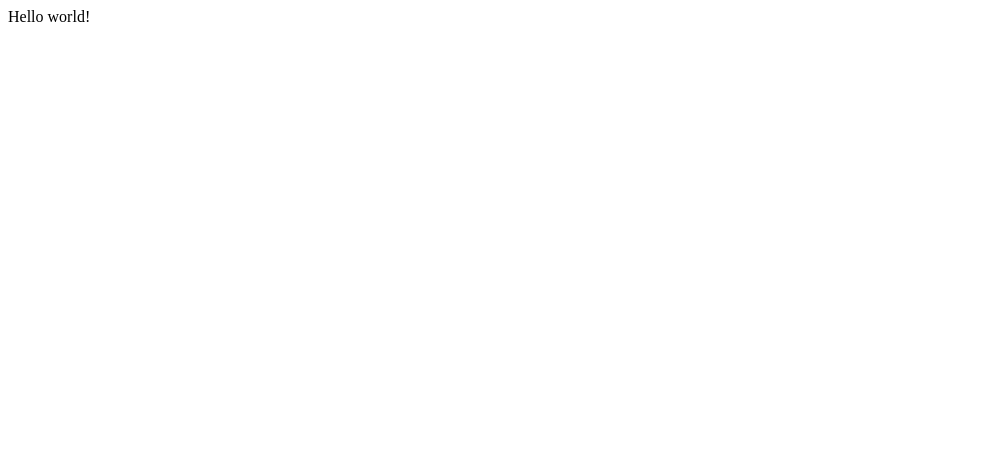
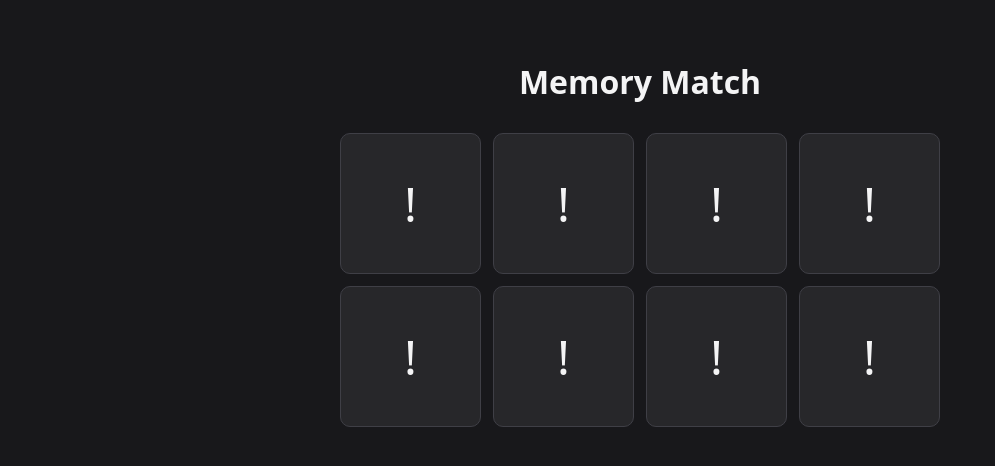
Before and after one commit to bikramiter/biks-react-playground, a React (Vite) app: page / in a window 1280 px wide. Shown: the top 466 px of the page, without its empty margins (0-995 px from the left). Built offline with nearby package versions, Linux system fonts and the light colour scheme.

Commit message:
feat: implement memory match game using state-driven approach

```diff
--- a/src/App.tsx
+++ b/src/App.tsx
@@ -1,7 +1,88 @@
+import { useEffect, useState } from "react";
 import "./App.css";
 
 function App() {
-  return <>Hello world!</>;
+  const initialCards = [
+    { id: 1, value: "🐶", isFlipped: false, isMatched: false },
+    { id: 2, value: "🐱", isFlipped: false, isMatched: false },
+    { id: 3, value: "🦊", isFlipped: false, isMatched: false },
+    { id: 4, value: "🐸", isFlipped: false, isMatched: false },
+    { id: 5, value: "🦊", isFlipped: false, isMatched: false },
+    { id: 6, value: "🐸", isFlipped: false, isMatched: false },
+    { id: 7, value: "🐶", isFlipped: false, isMatched: false },
+    { id: 8, value: "🐱", isFlipped: false, isMatched: false },
+  ];
+  const [cards, setCards] = useState(initialCards);
+
+  useEffect(() => {
+    if (cards.filter((c) => c.isMatched).length === cards.length) {
+      alert(
+        "🎉🎊 Congratulations! 🎊🎉\n\n" +
+          "You matched every card!\n\n" +
+          "Game Over!",
+      );
+    }
+    const currentFlippedCards = cards.filter(
+      (card) => card.isFlipped && !card.isMatched,
+    );
+    if (currentFlippedCards.length === 2) {
+      //match - keep flipped
+      if (currentFlippedCards[0].value === currentFlippedCards[1].value) {
+        const newCards = cards.map((card) =>
+          card.id === currentFlippedCards[0].id ||
+          card.id === currentFlippedCards[1].id
+            ? { ...card, isMatched: true }
+            : card,
+        );
+        setCards(newCards);
+      }
+      //mis-match - flip back both cards
+      else {
+        const newCards = cards.map((card) =>
+          card.id === currentFlippedCards[0].id ||
+          card.id === currentFlippedCards[1].id
+            ? { ...card, isFlipped: false }
+            : card,
+        );
+        setTimeout(() => setCards(newCards), 1000);
+      }
+    }
+  }, [cards]);
+
+  function handleCardClick(cardId: number) {
+    // Click one card - it flips and displays emoji
+
+    // Card already flipped - ignore
+    if (cards.find((card) => card.id === cardId)?.isFlipped) return;
+
+    // Allow max two cards to be flipped at a time, if not already matched
+    if (cards.filter((card) => card.isFlipped && !card.isMatched).length >= 2)
+      return;
+
+    const newCards = cards.map((card) =>
+      card.id === cardId ? { ...card, isFlipped: true } : card,
+    );
+    setCards(newCards);
+  }
+
+  return (
+    <>
+      <main className="game">
+        <h1>Memory Match</h1>
+        <div className="game-board">
+          {cards.map((card) => (
+            <div
+              className="card"
+              key={card.id}
+              onClick={() => handleCardClick(card.id)}
+            >
+              {card.isFlipped ? card.value : "!"}
+            </div>
+          ))}
+        </div>
+      </main>
+    </>
+  );
 }
 
 export default App;
--- a/src/index.css
+++ b/src/index.css
@@ -0,0 +1,38 @@
+* {
+  box-sizing: border-box;
+}
+
+body {
+  margin: 0;
+  min-height: 100vh;
+  background: #18181b;
+  color: #f4f4f5;
+  font-family: system-ui, sans-serif;
+}
+
+.game {
+  width: min(600px, 90vw);
+  margin: 60px auto;
+  text-align: center;
+}
+
+.game h1 {
+  margin-bottom: 30px;
+}
+
+.game-board {
+  display: grid;
+  grid-template-columns: repeat(4, 1fr);
+  gap: 12px;
+}
+
+.card {
+  aspect-ratio: 1;
+  display: grid;
+  place-items: center;
+  background: #27272a;
+  border: 1px solid #3f3f46;
+  border-radius: 10px;
+  font-size: 3rem;
+  cursor: pointer;
+}
```
